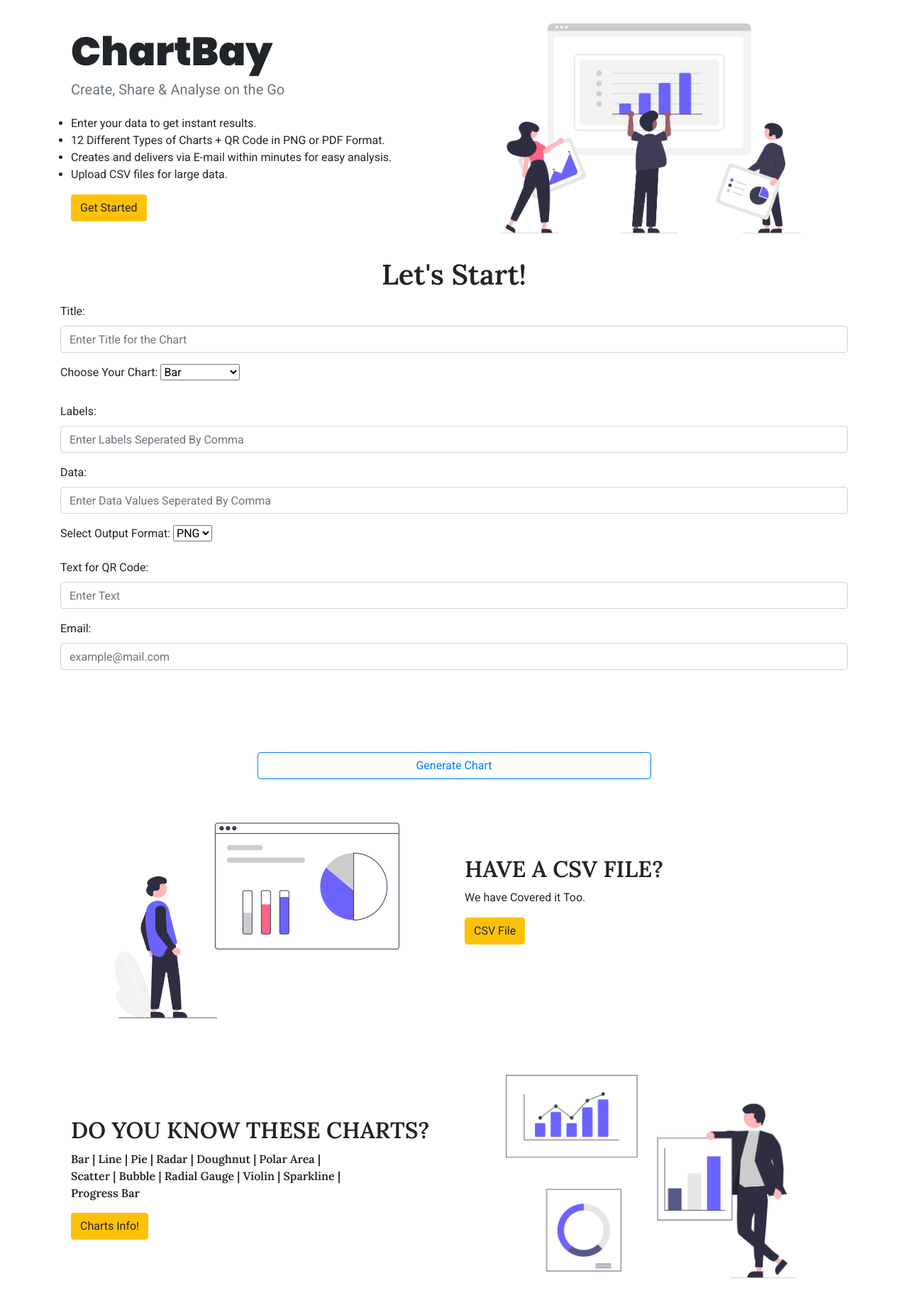
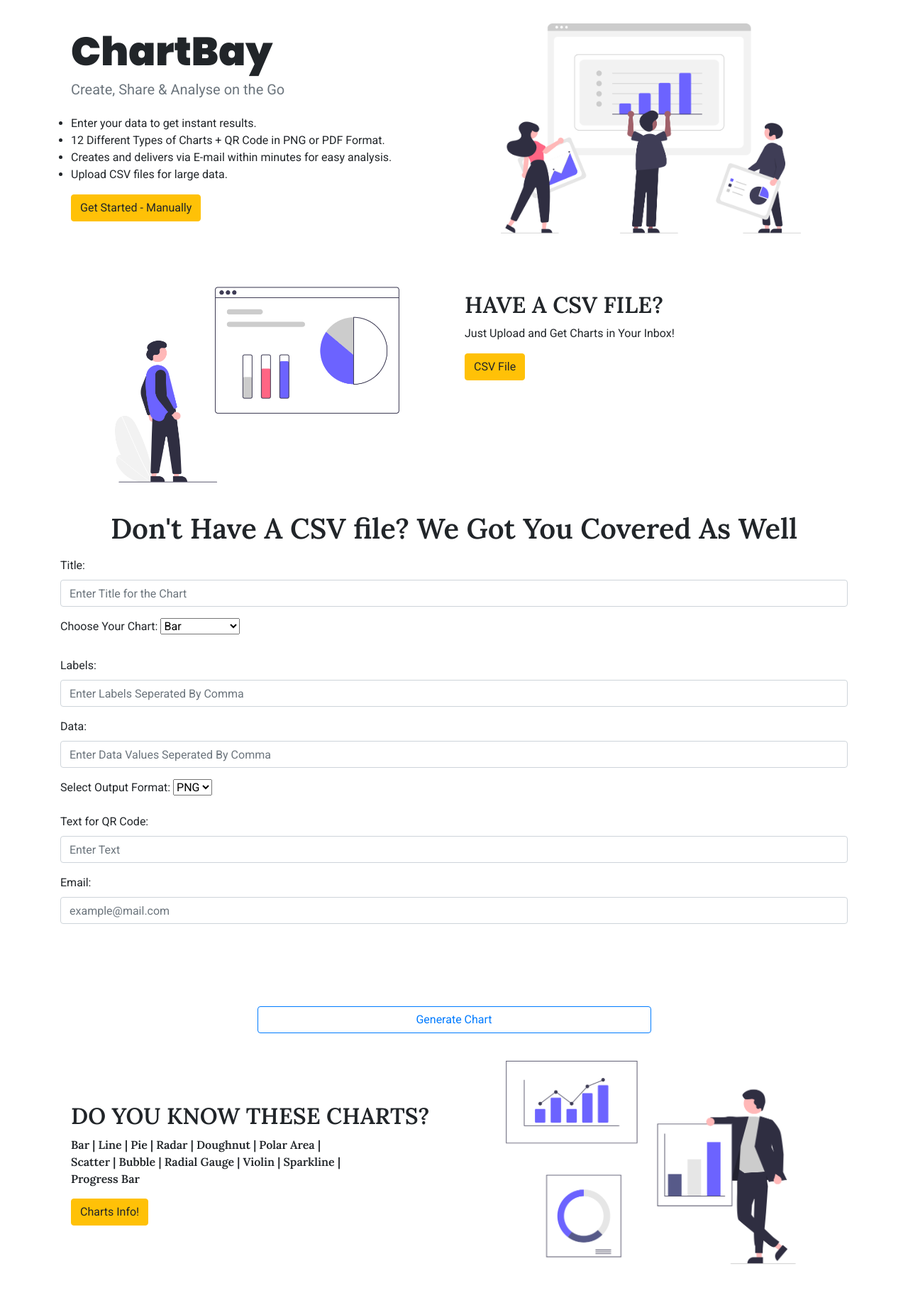
Before and after one commit to kothawleprem/chartz, a Django app: page / in a window 1280 px wide. Shown: the part 104-1943 px from the top of the page at 71% size. Run offline with Django 3.2, Linux system fonts and the light colour scheme; some libraries are stand-ins or nearby versions.

Commit message:
Backend Done

```diff
--- a/templates/chartapp/index.html
+++ b/templates/chartapp/index.html
@@ -30,7 +30,7 @@
                             Upload CSV files for large data.
                         </li>
                     </ul>
-                    <a type="button" href="#generate" class="btn btn-warning">Get Started</a>
+                    <a type="button" href="#generate" class="btn btn-warning">Get Started - Manually</a>
                 </div>
                 <div class="col-lg-6 col-md-12" style="padding-top: 40px;">
                     <div class="img-fluid">
@@ -41,13 +41,41 @@
         </div>
     </section>
 
+    <section class="about-area">
+        <div class="container-fluid">
+            <div class="row">
+                <div class="col-lg-6 col-md-12" style="padding-top: 0px;">
+                    <div class="img-fluid">
+                        <img src="https://github.com/kothawleprem/chartz/blob/main/media/main1.png?raw=true" alt="About us"
+                            class="img-fluid">
+                    </div>
+                </div>
+                <div class="col-lg-6 col-md-12 about-title" style="padding-top: 0px;">
+                    <h2 class="text-uppercase pt-5" style="font-family: 'lora', serif;">
+                        <span>Have</span>
+                        <span>A</span>
+                        <span>CSV File?</span>
+                    </h2>
+                    <div class="paragraph py w-75">
+                        <p class="para">
+                            Just Upload and Get Charts in Your Inbox!
+                        </p>
+
+                    </div>
+                    <a type="button" href="/files" class="btn btn-warning">CSV File</a>
+                </div>
+            </div>
+        </div>
+    </section>
+
+
     <div id="form-main">
         <div id="form-div">
             <table>
 
                 <form class="well form-horizontal" action="" method="post">
                     <h1>
-                        <p id="generate" style="text-align:center; font-family: 'lora', sans-serif;">Let's Start!</p>
+                        <p id="generate" style="text-align:center; font-family: 'lora', sans-serif;">Don't Have A CSV file? We Got You Covered As Well </p>
                     </h1>
 
                     <fieldset>
@@ -64,31 +92,6 @@
             </fieldset>
             </form>
 
-<section class="about-area">
-    <div class="container-fluid">
-        <div class="row">
-            <div class="col-lg-6 col-md-12" style="padding-top: 20px;">
-                <div class="img-fluid">
-                    <img src="https://github.com/kothawleprem/chartz/blob/main/media/main1.png?raw=true" alt="About us" class="img-fluid">
-                </div>
-            </div>
-            <div class="col-lg-6 col-md-12 about-title" style="padding-top: 60px;">
-                <h2 class="text-uppercase pt-5" style="font-family: 'lora', serif;">
-                    <span>Have</span>
-                    <span>A</span>
-                    <span>CSV File?</span>
-                </h2>
-                <div class="paragraph py w-75">
-                    <p class="para">
-                        We have Covered it Too.
-                    </p>
-
-                </div>
-                <a type="button" href="/files" class="btn btn-warning">CSV File</a>
-            </div>
-        </div>
-    </div>
-</section>
 
 <section class="about-area">
     <div class="container-fluid">
```
